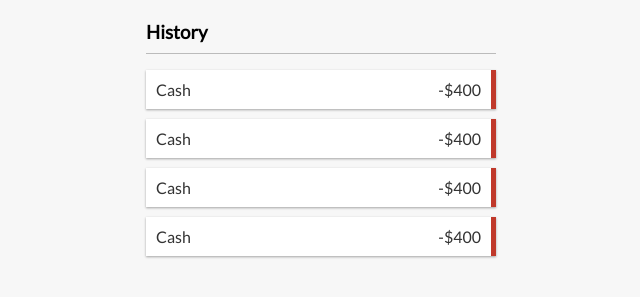
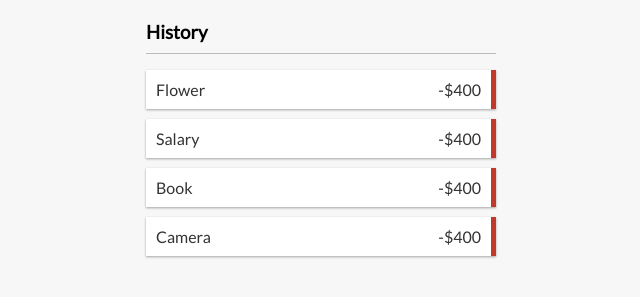
Before and after one commit to naveen701526/expense-tracker, a React (Create React App) app: page / in a window 1280 px wide. Shown: the part 269-566 px from the top of the page, without its empty margins (319-959 px from the left). Built offline with nearby package versions, Linux system fonts and the light colour scheme.

Commit message:
expense tracker app

```diff
--- /dev/null
+++ b/src/components/Transaction.js
@@ -0,0 +1,10 @@
+import React from 'react';
+
+export const Transaction = ({transaction}) => {
+    return (
+        <li className='minus'>
+            {transaction.text} <span>-$400</span>
+            <button className='delete-btn'>x</button>
+        </li>
+    );
+};
--- a/src/components/TransactionList.js
+++ b/src/components/TransactionList.js
@@ -1,4 +1,5 @@
 import React, {useContext} from 'react';
+import {Transaction} from './Transaction';
 import {GlobalContext} from '../components/context/GlobalState';
 
 export const TransactionList = () => {
@@ -9,10 +10,10 @@ export const TransactionList = () => {
             <h3>History</h3>
             <ul className='list'>
                 {transactions.map((transaction) => (
-                    <li className='minus'>
-                        Cash <span>-$400</span>
-                        <button className='delete-btn'>x</button>
-                    </li>
+                    <Transaction
+                        key={transaction.id}
+                        transaction={transaction}
+                    />
                 ))}
             </ul>
         </>
```
